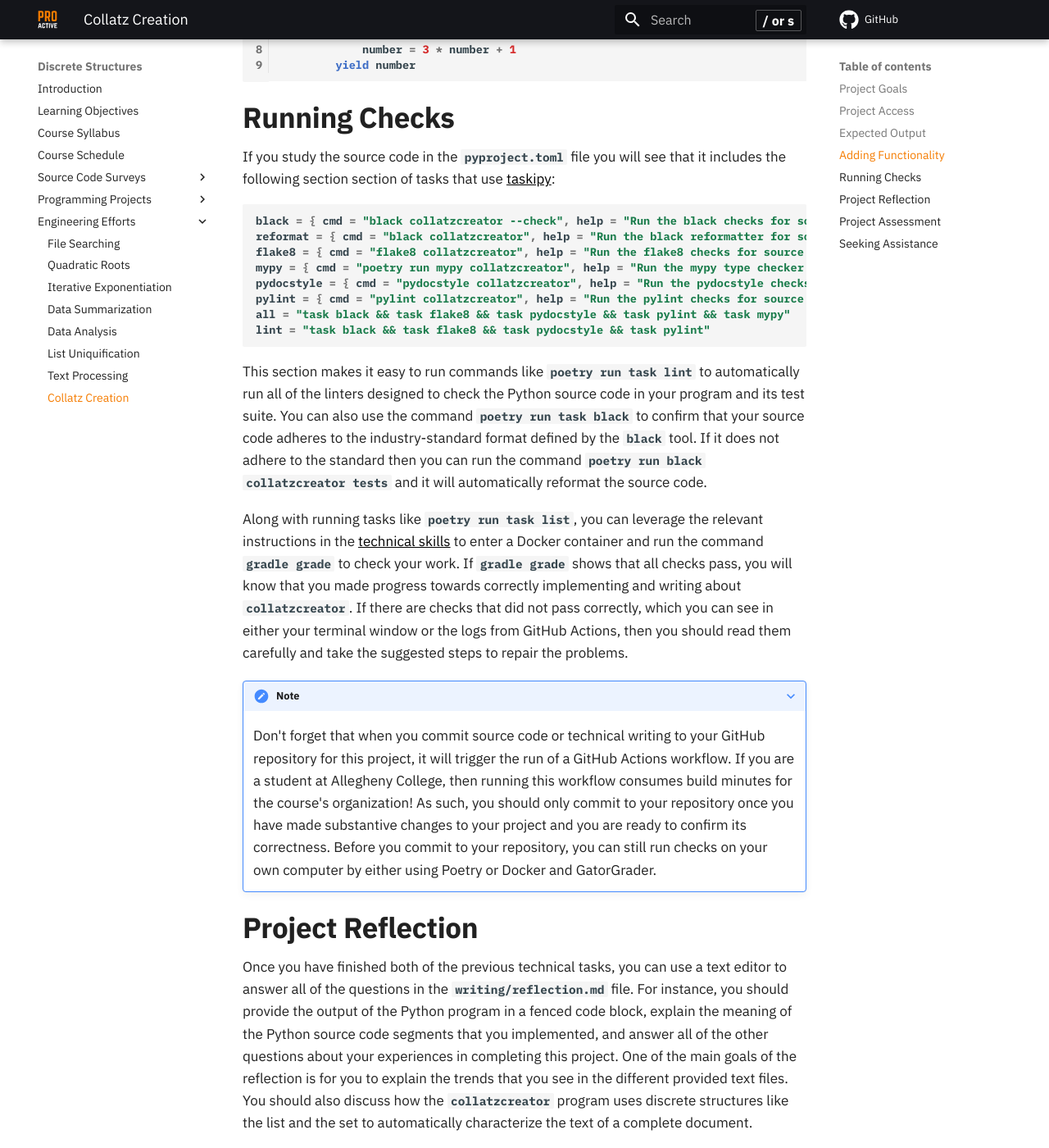
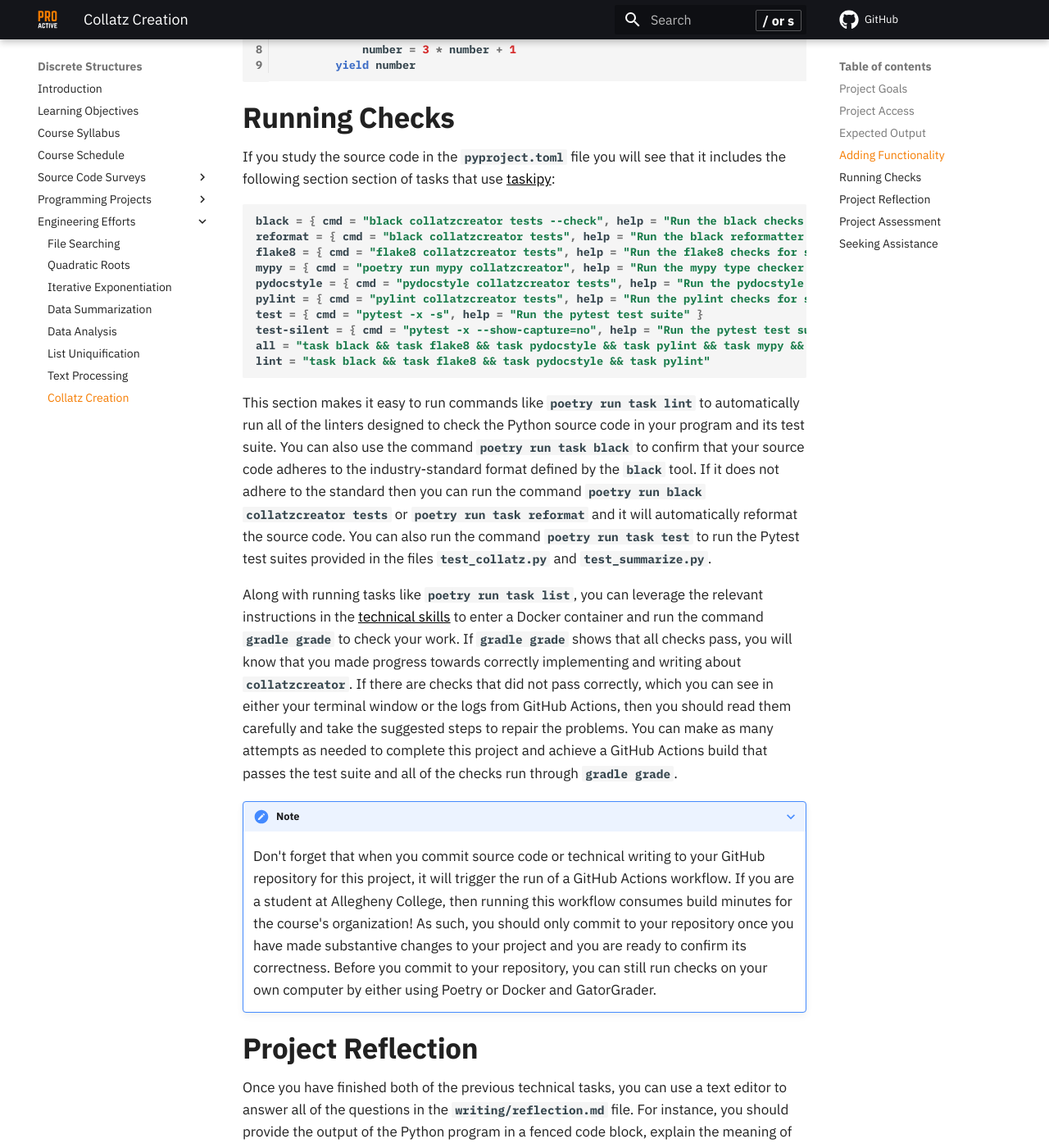
Before and after one commit to ProactiveProgrammers/www.proactiveprogrammers.com, an MkDocs documentation site: the page built from docs/discrete-structures/engineering-efforts/collatz-creation.md, in a window 1280 px wide and 1400 px high, scrolled down 2910 px. Shown: the whole window at 82% size. Built offline with MkDocs 1.6.1 and Material for MkDocs 9.7.7, drawn with Linux system fonts in a browser that asks for light colours; comment, search, counter and statistics services are not loaded.

Commit message:
feat: Improve the Running Checks content in collatz-creation.

````diff
--- a/docs/discrete-structures/engineering-efforts/collatz-creation.md
+++ b/docs/discrete-structures/engineering-efforts/collatz-creation.md
@@ -140,13 +140,15 @@ includes the following section section of tasks that use
 [taskipy](https://github.com/illBeRoy/taskipy):
 
 ```toml
-black = { cmd = "black collatzcreator --check", help = "Run the black checks for source code format" }
-reformat = { cmd = "black collatzcreator", help = "Run the black reformatter for source code style" }
-flake8 = { cmd = "flake8 collatzcreator", help = "Run the flake8 checks for source code documentation" }
+black = { cmd = "black collatzcreator tests --check", help = "Run the black checks for source code format" }
+reformat = { cmd = "black collatzcreator tests", help = "Run the black reformatter for source code format" }
+flake8 = { cmd = "flake8 collatzcreator tests", help = "Run the flake8 checks for source code documentation" }
 mypy = { cmd = "poetry run mypy collatzcreator", help = "Run the mypy type checker for potential type errors" }
-pydocstyle = { cmd = "pydocstyle collatzcreator", help = "Run the pydocstyle checks for source code documentation" }
-pylint = { cmd = "pylint collatzcreator", help = "Run the pylint checks for source code documentation" }
-all = "task black && task flake8 && task pydocstyle && task pylint && task mypy"
+pydocstyle = { cmd = "pydocstyle collatzcreator tests", help = "Run the pydocstyle checks for source code documentation" }
+pylint = { cmd = "pylint collatzcreator tests", help = "Run the pylint checks for source code documentation" }
+test = { cmd = "pytest -x -s", help = "Run the pytest test suite" }
+test-silent = { cmd = "pytest -x --show-capture=no", help = "Run the pytest test suite without showing output" }
+all = "task black && task flake8 && task pydocstyle && task pylint && task mypy && task test"
 lint = "task black && task flake8 && task pydocstyle && task pylint"
 ```
 
@@ -155,8 +157,10 @@ automatically run all of the linters designed to check the Python source code in
 your program and its test suite. You can also use the command `poetry run task
 black` to confirm that your source code adheres to the industry-standard format
 defined by the `black` tool. If it does not adhere to the standard then you can
-run the command `poetry run black collatzcreator tests` and it will automatically
-reformat the source code.
+run the command `poetry run black collatzcreator tests` or `poetry run task
+reformat` and it will automatically reformat the source code. You can also run
+the command `poetry run task test` to run the Pytest test suites provided in the
+files `test_collatz.py` and `test_summarize.py`.
 
 Along with running tasks like `poetry run task list`, you can leverage the
 relevant instructions in the [technical
@@ -166,7 +170,9 @@ grade` shows that all checks pass, you will know that you made progress towards
 correctly implementing and writing about `collatzcreator`. If there are checks
 that did not pass correctly, which you can see in either your terminal window or
 the logs from GitHub Actions, then you should read them carefully and take the
-suggested steps to repair the problems.
+suggested steps to repair the problems. You can make as many attempts as needed
+to complete this project and achieve a GitHub Actions build that passes the test
+suite and all of the checks run through `gradle grade`.
 
 ???+ note
 
````
